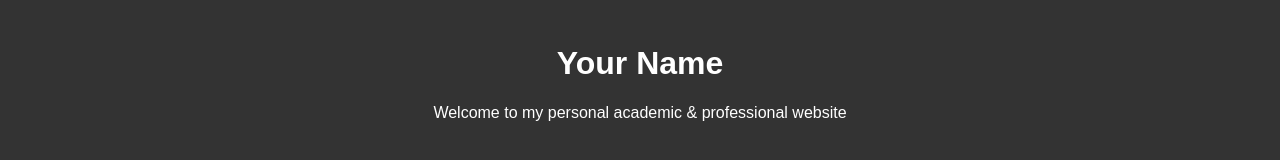
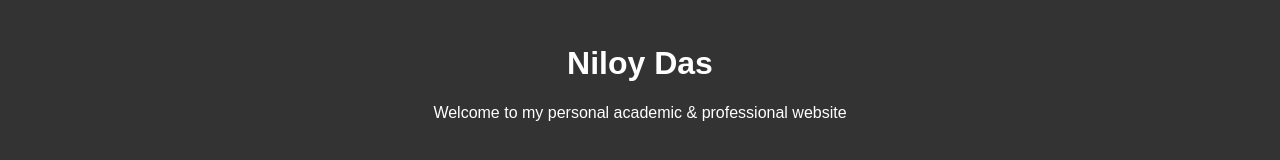
Before and after one commit to dasn1/dasn1.github.io, a plain HTML site: page index.html in a window 1280 px wide. Shown: the top 160 px of the page. Drawn offline with Linux system fonts and the light colour scheme.

Commit message:
Update index.html

```diff
--- a/index.html
+++ b/index.html
@@ -67,7 +67,7 @@
 <body>
 
   <header>
-    <h1>Your Name</h1>
+    <h1>Niloy Das</h1>
     <p>Welcome to my personal academic & professional website</p>
   </header>
 
```
